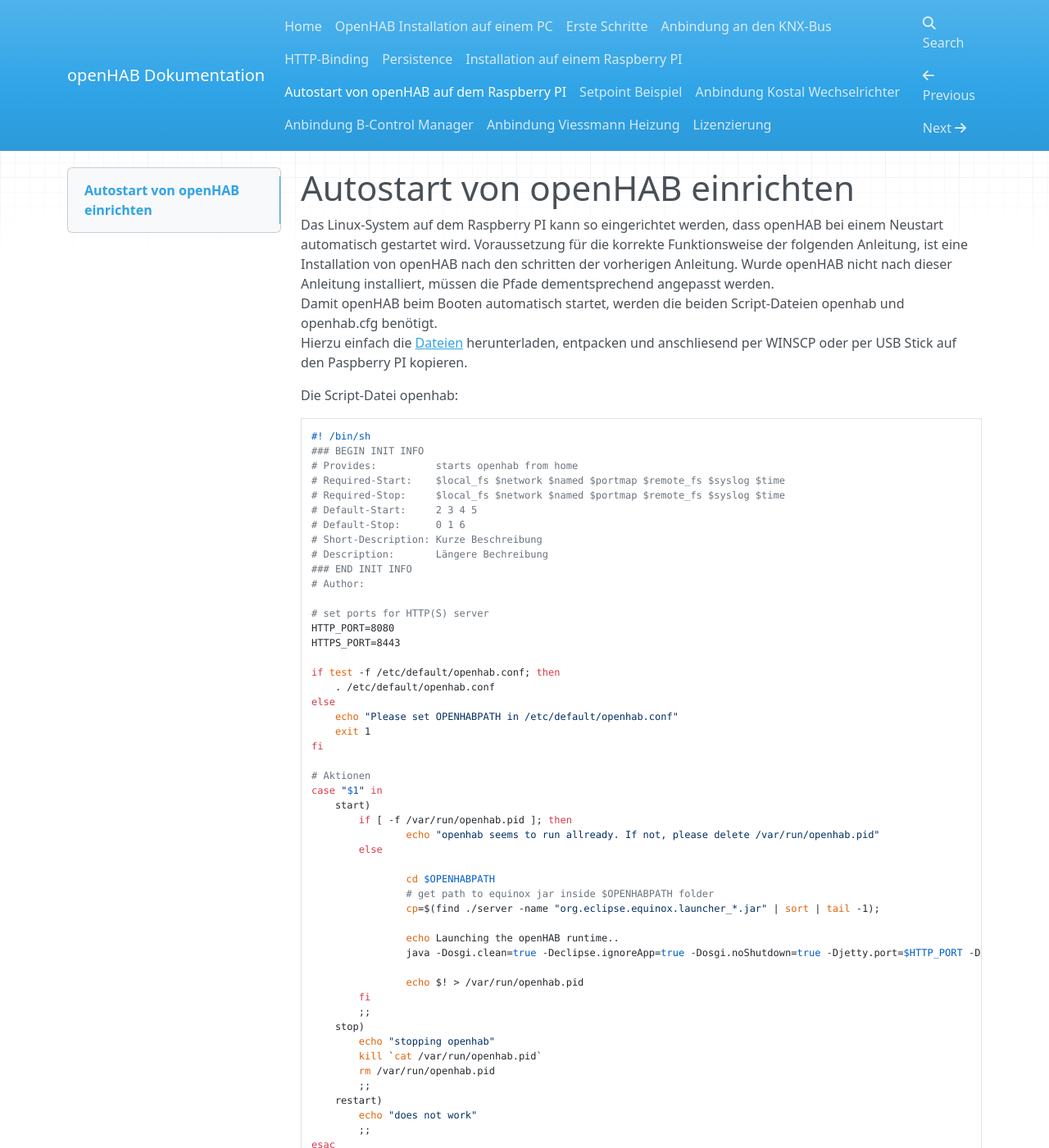
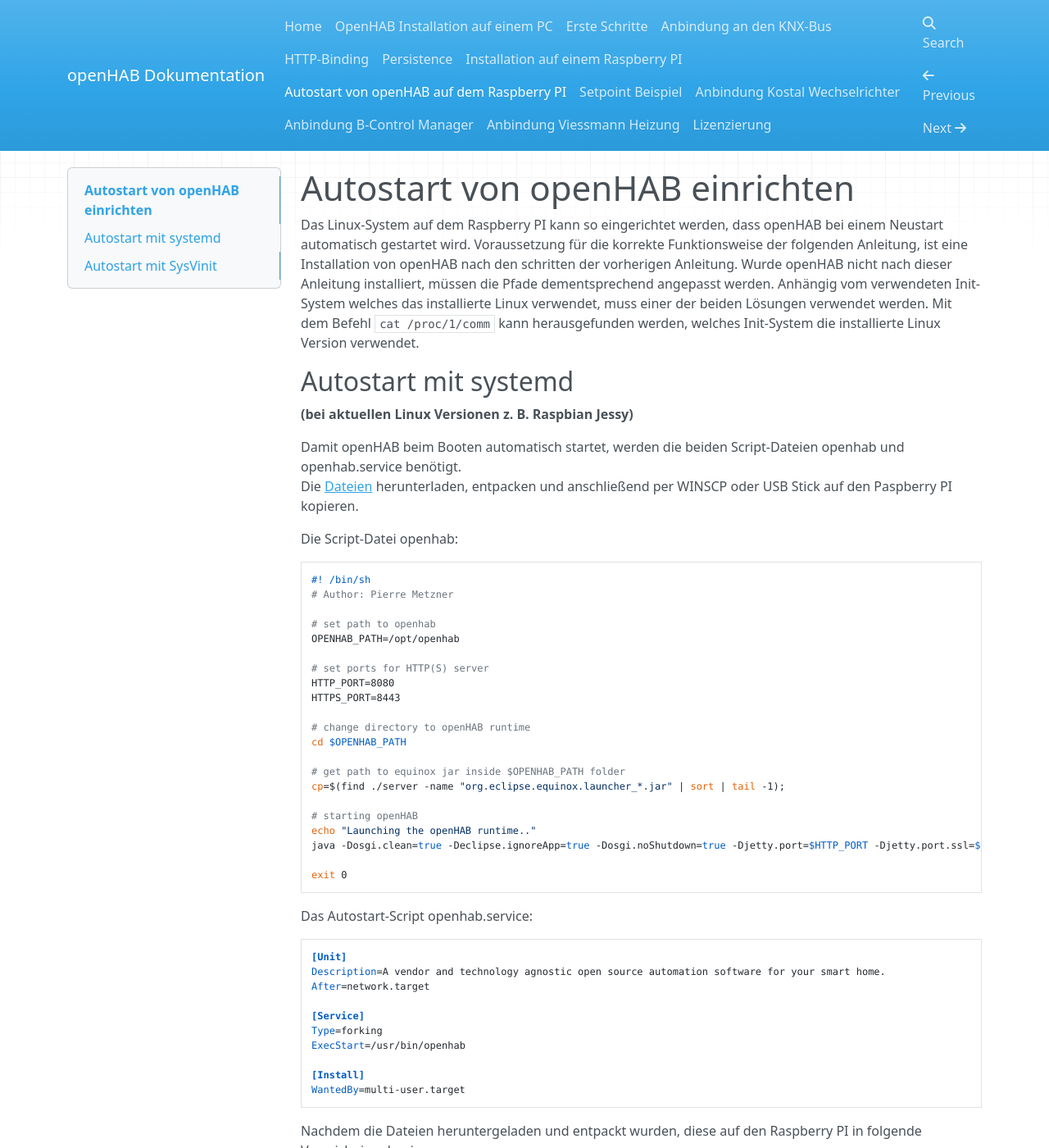
Before and after one commit to mepi0011/openhab.doc, an MkDocs documentation site: the page built from docs/Autostart.md, in a window 1280 px wide and 1400 px high. Shown: the whole window at 82% size. Built offline with MkDocs 1.6.1, drawn with Linux system fonts in a browser that asks for light colours; nearby versions of some CDN libraries; old or Windows-style settings are respelled for this version of MkDocs; some of the changed text lies outside the part shown.

Commit message:
Add startup script for Systems with systemd and some corrections in Raspberry.md

```diff
--- a/docs/Autostart.md
+++ b/docs/Autostart.md
@@ -2,9 +2,98 @@ Autostart von openHAB einrichten
 ================================
 
 Das Linux-System auf dem Raspberry PI kann so eingerichtet werden, dass openHAB bei einem Neustart automatisch gestartet wird.
-Voraussetzung für die korrekte Funktionsweise der folgenden Anleitung, ist eine Installation von openHAB nach den schritten der vorherigen Anleitung. Wurde openHAB nicht nach dieser Anleitung installiert, müssen die Pfade dementsprechend angepasst werden.
+Voraussetzung für die korrekte Funktionsweise der folgenden Anleitung, ist eine Installation von openHAB nach den schritten der vorherigen Anleitung. Wurde openHAB nicht nach dieser Anleitung installiert, müssen die Pfade dementsprechend angepasst werden.   Anhängig vom verwendeten Init-System welches das installierte Linux verwendet, muss einer der beiden Lösungen verwendet werden. Mit dem Befehl `cat /proc/1/comm` kann herausgefunden werden, welches Init-System die installierte Linux Version verwendet.
+
+Autostart mit systemd
+----------------------
+
+**(bei aktuellen Linux Versionen z. B. Raspbian Jessy)**
+
+Damit openHAB beim Booten automatisch startet, werden die beiden Script-Dateien openhab und openhab.service benötigt.
+Die [Dateien](https://github.com/mepi0011/openhab.doc/raw/master/examples/autostart_systemd.zip "Script-Files für openHAB Autostart mit systemd") herunterladen, entpacken und anschließend per WINSCP oder USB Stick auf den Paspberry PI kopieren.
+
+Die Script-Datei openhab:
+
+    #! /bin/sh
+    # Author: Pierre Metzner
+
+    # set path to openhab
+    OPENHAB_PATH=/opt/openhab
+
+    # set ports for HTTP(S) server
+    HTTP_PORT=8080
+    HTTPS_PORT=8443
+
+    # change directory to openHAB runtime
+    cd $OPENHAB_PATH
+
+    # get path to equinox jar inside $OPENHAB_PATH folder
+    cp=$(find ./server -name "org.eclipse.equinox.launcher_*.jar" | sort | tail -1);
+
+    # starting openHAB
+    echo "Launching the openHAB runtime.."
+    java -Dosgi.clean=true -Declipse.ignoreApp=true -Dosgi.noShutdown=true -Djetty.port=$HTTP_PORT -Djetty.port.ssl=$HTTPS_PORT -Djetty.home=. -Dlogback.configurationFile=configurations/logback.xml -Dfelix.fileinstall.dir=addons -Djava.library.path=lib -Djava.security.auth.login.config=./etc/login.conf -Dorg.quartz.properties=./etc/quartz.properties -Dequinox.ds.block_timeout=240000 -Dequinox.scr.waitTimeOnBlock=60000 -Djava.awt.headless=true -jar $cp -console &> /dev/null
+
+    exit 0
+
+
+Das Autostart-Script openhab.service:
+
+    [Unit]
+    Description=A vendor and technology agnostic open source automation software for your smart home.
+    After=network.target
+
+    [Service]
+    Type=forking
+    ExecStart=/usr/bin/openhab
+
+    [Install]
+    WantedBy=multi-user.target
+
+
+Nachdem die Dateien heruntergeladen und entpackt wurden, diese auf den Raspberry PI in folgende Verzeichnisse kopieren.
+
+* Die Script-Datei openhab in das Verzeichnis /usr/bin kopieren
+* Das Autostart-Script openhab.service in /etc/systemd/system kopieren
+
+Um den Autostart einzurichten, müssen auf dem Raspberry noch folgende Schritte durchgeführt werden:
+
+1. In das Verzeichnis wechseln in dem das Script openhab liegt / kopiert wird
+   `cd /usr/bin`
+
+2. Die Dateieigenschaften ändern, damit diese ausgeführt werden kann
+   `sudo chmod a+x openhab`
+
+3. Die Gruppe und den Besitzer der Datei ändern
+   `sudo chgrp root openhab`
+   `sudo chown root openhab`
+
+4. Überprüfen der Änderungen
+   `ls -l`
+   Die Ausgabe müsste wie folgt aussehen:
+   `-rwxr-xr-x 1 root root 1757 Apr 16 23:27 openhab`
+
+5. Sind die Schritte 1-4 erfolgt, kann mit folgenden Befehlen openHAB gestartet und beendet werden:
+   ´sudo service openhab start´ gestartet
+   ´sudo service openhab stop´ gestoppt und mit
+   'sudo service openhab status´ der Status abgefragt werden
+
+6. Abschließend muss noch das System angewiesen werden, openhab beim booten zu starten
+   ´sudo systemctl enable openhab.service´
+
+Weiterführenden Links:
+-  https://wiki.ubuntuusers.de/Dienste/
+-  https://wiki.ubuntuusers.de/systemd/
+
+
+
+Autostart mit SysVinit
+----------------------
+
+**(bei älteren Linux Versionen z. B. Raspbian Wheezy oder Debia Wheety)**
+
 Damit openHAB beim Booten automatisch startet, werden die beiden Script-Dateien openhab und openhab.cfg benötigt.
-Hierzu einfach die [Dateien](https://github.com/mepi0011/openhab.doc/raw/master/examples/autostart.zip "Script-Files für openHAB Autostart") herunterladen, entpacken und anschliesend per WINSCP oder per USB Stick auf den Paspberry PI kopieren.
+Hierzu einfach die [Dateien](https://github.com/mepi0011/openhab.doc/raw/master/examples/autostart.zip "Script-Files für openHAB Autostart") herunterladen, entpacken und anschließend per WINSCP oder per USB Stick auf den Paspberry PI kopieren.
 
 Die Script-Datei openhab:
 
```
Also changed, not shown: docs/Raspberry.md (+18 -16 lines), 1 other file.
